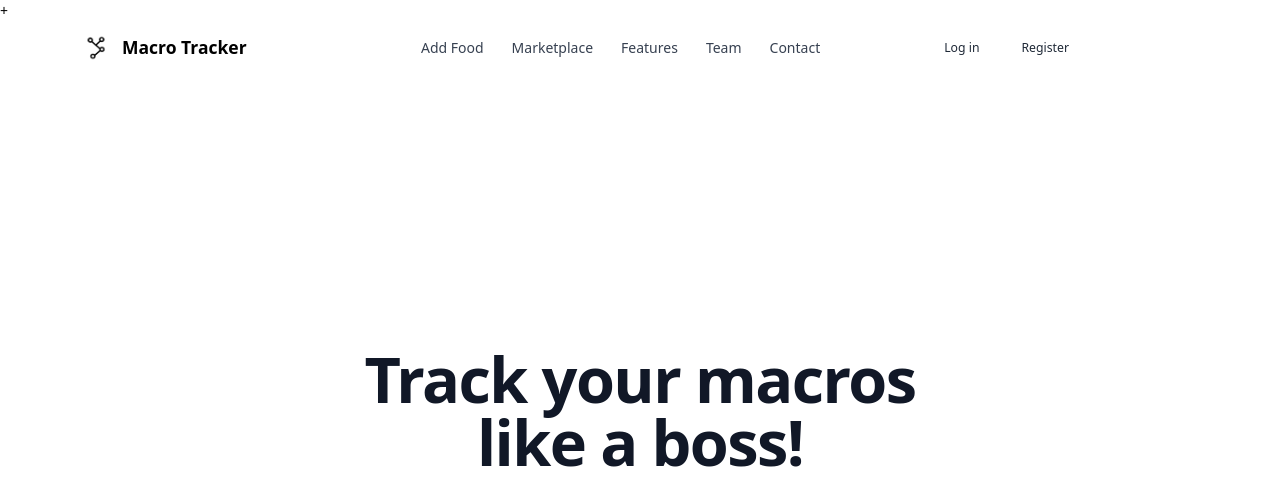
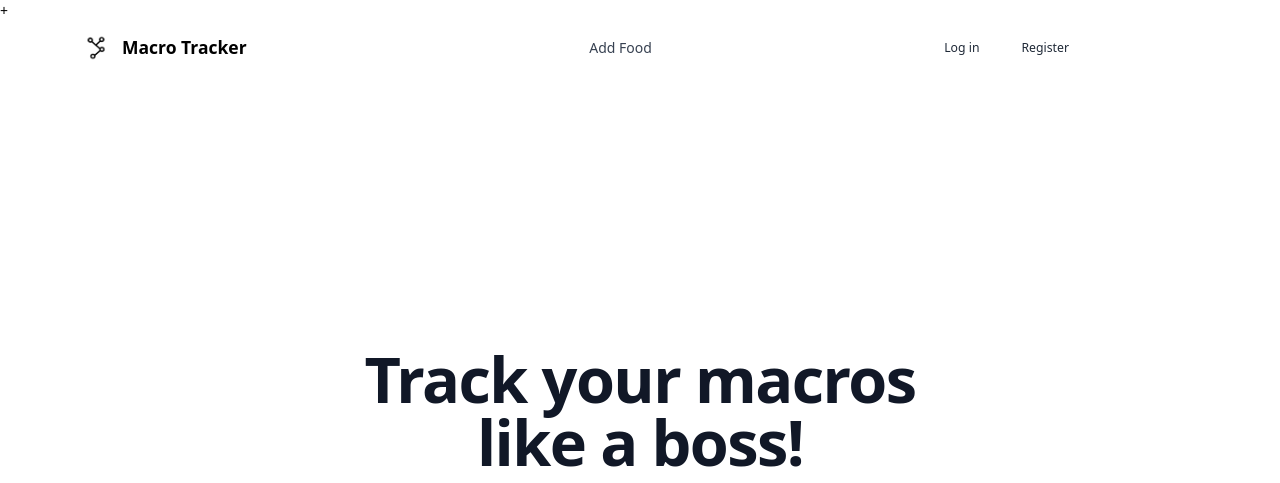
Before and after one commit to Grym3038/Macro_Tracker, a PHP site: page /CIS266/ in a window 1280 px wide. Shown: the top 483 px of the page. Run offline with PHP 8.4, Linux system fonts and the light colour scheme; some libraries are stand-ins or nearby versions.

Commit message:
Update header.php

```diff
--- a/Views/_partials/header.php
+++ b/Views/_partials/header.php
@@ -69,42 +69,42 @@ $loggedIn = !empty($_SESSION['UserId']);
                             Add Food
                         </a>
                     </li>
-                    <li>
-                        <a
-                            href="#"
-                            class="block py-2 pr-4 pl-3 text-gray-700 border-b border-gray-100 hover:bg-gray-50 lg:hover:bg-transparent lg:border-0
-                                    lg:hover:text-primary-700 lg:p-0 dark:text-gray-400 lg:dark:hover:text-white dark:hover:bg-gray-700 dark:hover:text-white
-                                    lg:dark:hover:bg-transparent dark:border-gray-700">
-                            Marketplace
-                        </a>
-                    </li>
-                    <li>
-                        <a
-                            href="#"
-                            class="block py-2 pr-4 pl-3 text-gray-700 border-b border-gray-100 hover:bg-gray-50 lg:hover:bg-transparent lg:border-0
-                                lg:hover:text-primary-700 lg:p-0 dark:text-gray-400 lg:dark:hover:text-white dark:hover:bg-gray-700 dark:hover:text-white
-                                lg:dark:hover:bg-transparent dark:border-gray-700">
-                            Features
-                        </a>
-                    </li>
-                    <li>
-                        <a
-                            href="#"
-                            class="block py-2 pr-4 pl-3 text-gray-700 border-b border-gray-100 hover:bg-gray-50 lg:hover:bg-transparent lg:border-0
-                                    lg:hover:text-primary-700 lg:p-0 dark:text-gray-400 lg:dark:hover:text-white dark:hover:bg-gray-700 dark:hover:text-white
-                                    lg:dark:hover:bg-transparent dark:border-gray-700">
-                             Team
-                        </a>
-                    </li>
-                    <li>
-                        <a
-                            href="#"
-                            class="block py-2 pr-4 pl-3 text-gray-700 border-b border-gray-100 hover:bg-gray-50 lg:hover:bg-transparent lg:border-0
-                            lg:hover:text-primary-700 lg:p-0 dark:text-gray-400 lg:dark:hover:text-white dark:hover:bg-gray-700 dark:hover:text-white
-                            lg:dark:hover:bg-transparent dark:border-gray-700">
-                            Contact
-                        </a>
-                    </li>
+                    <!--<li>-->
+                    <!--    <a -->
+                    <!--        href="#" -->
+                    <!--        class="block py-2 pr-4 pl-3 text-gray-700 border-b border-gray-100 hover:bg-gray-50 lg:hover:bg-transparent lg:border-0 -->
+                    <!--                lg:hover:text-primary-700 lg:p-0 dark:text-gray-400 lg:dark:hover:text-white dark:hover:bg-gray-700 dark:hover:text-white -->
+                    <!--                lg:dark:hover:bg-transparent dark:border-gray-700">-->
+                    <!--        Marketplace-->
+                    <!--    </a>-->
+                    <!--</li>-->
+                    <!--<li>-->
+                    <!--    <a -->
+                    <!--        href="#" -->
+                    <!--        class="block py-2 pr-4 pl-3 text-gray-700 border-b border-gray-100 hover:bg-gray-50 lg:hover:bg-transparent lg:border-0 -->
+                    <!--            lg:hover:text-primary-700 lg:p-0 dark:text-gray-400 lg:dark:hover:text-white dark:hover:bg-gray-700 dark:hover:text-white -->
+                    <!--            lg:dark:hover:bg-transparent dark:border-gray-700">-->
+                    <!--        Features-->
+                    <!--    </a>-->
+                    <!--</li>-->
+                    <!--<li>-->
+                    <!--    <a -->
+                    <!--        href="#" -->
+                    <!--        class="block py-2 pr-4 pl-3 text-gray-700 border-b border-gray-100 hover:bg-gray-50 lg:hover:bg-transparent lg:border-0 -->
+                    <!--                lg:hover:text-primary-700 lg:p-0 dark:text-gray-400 lg:dark:hover:text-white dark:hover:bg-gray-700 dark:hover:text-white-->
+                    <!--                lg:dark:hover:bg-transparent dark:border-gray-700">-->
+                    <!--         Team-->
+                    <!--    </a>-->
+                    <!--</li>-->
+                    <!--<li>-->
+                    <!--    <a -->
+                    <!--        href="#" -->
+                    <!--        class="block py-2 pr-4 pl-3 text-gray-700 border-b border-gray-100 hover:bg-gray-50 lg:hover:bg-transparent lg:border-0 -->
+                    <!--        lg:hover:text-primary-700 lg:p-0 dark:text-gray-400 lg:dark:hover:text-white dark:hover:bg-gray-700 dark:hover:text-white -->
+                    <!--        lg:dark:hover:bg-transparent dark:border-gray-700">-->
+                    <!--        Contact-->
+                    <!--    </a>-->
+                    <!--</li>-->
                 </ul>
             </div>
         </div>
```
